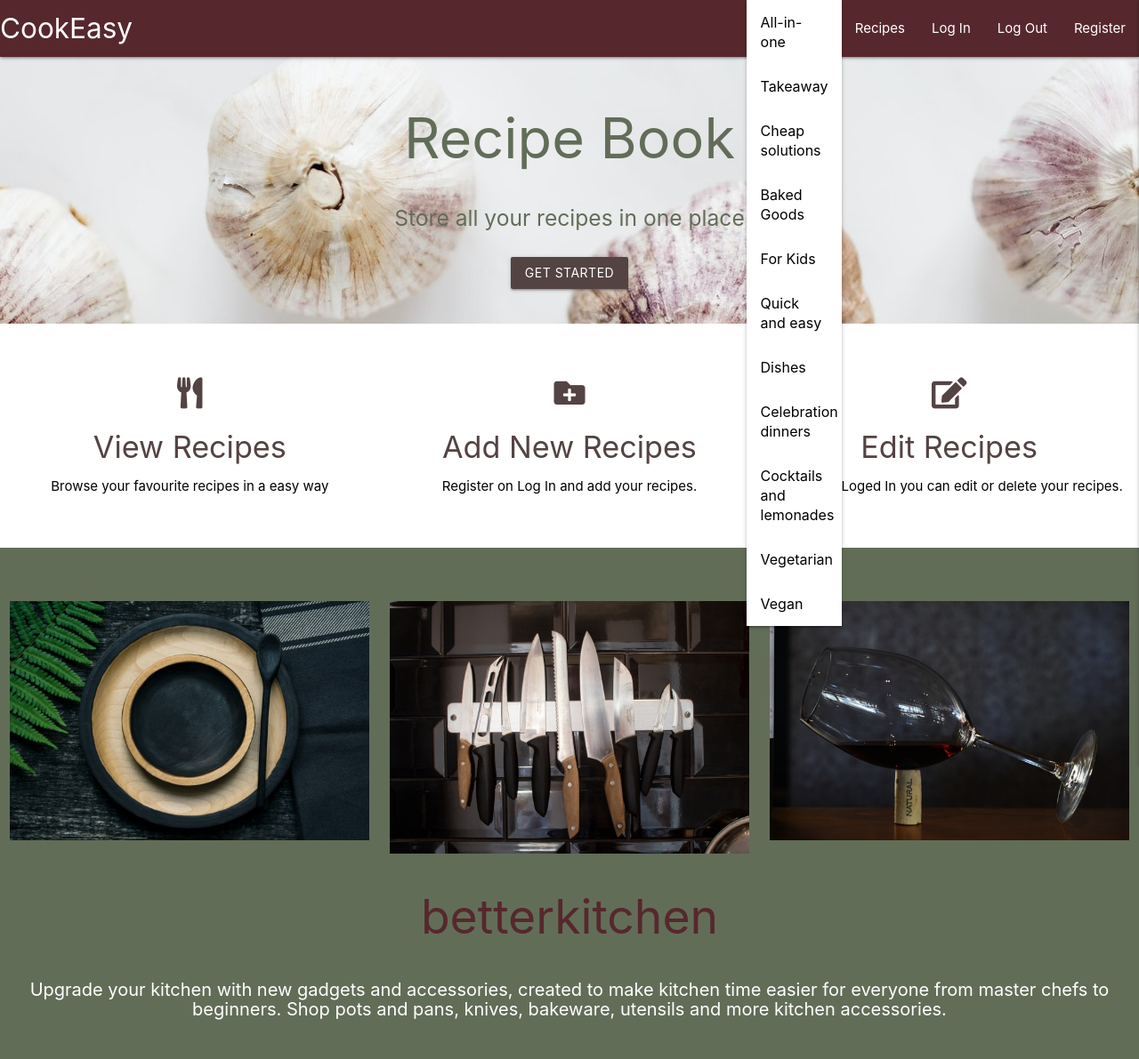
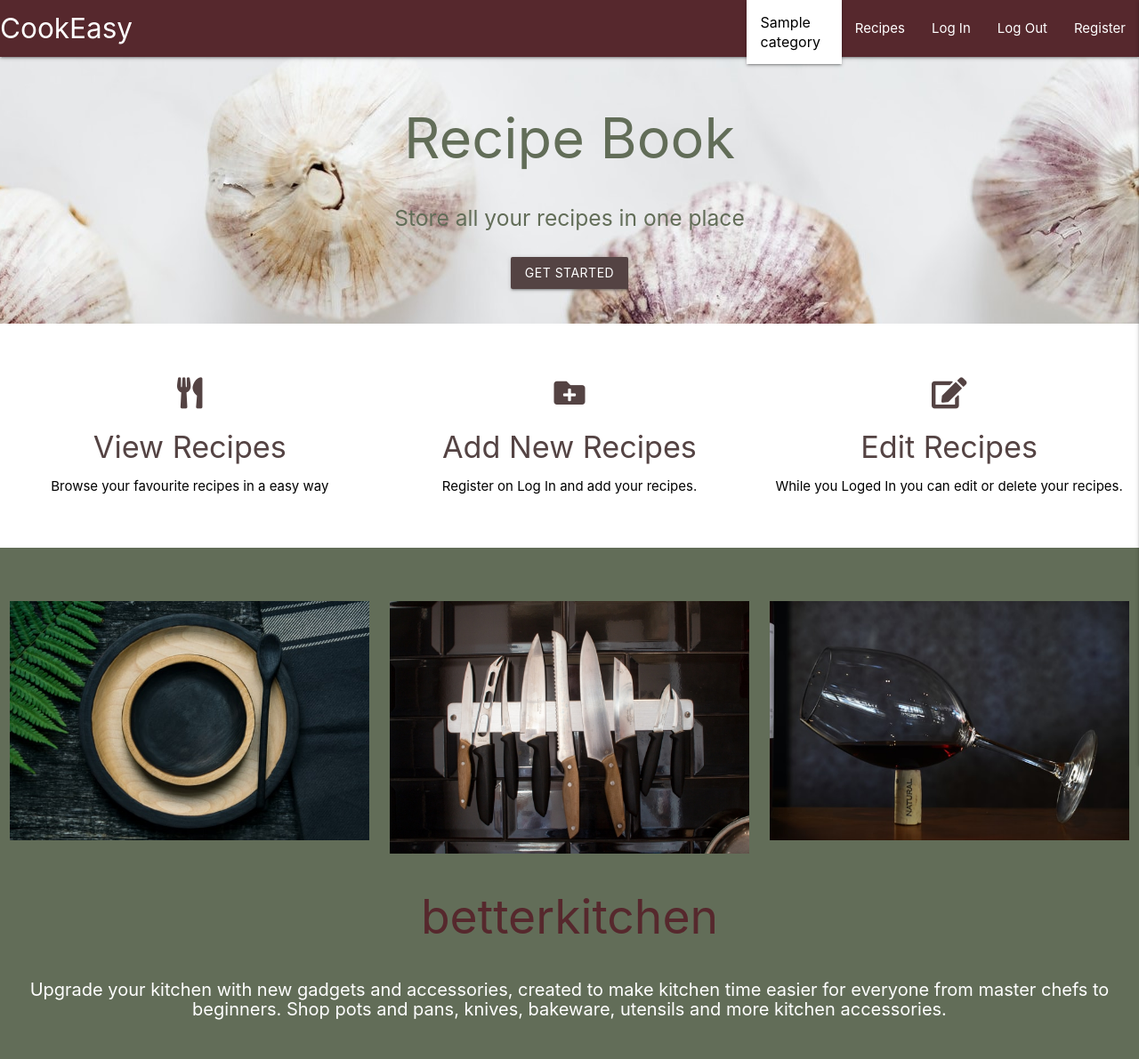
Before and after one commit to ErnestaMajute/MS3, a Flask app: page / in a window 1280 px wide, after a click on "Categories". Shown: the whole page at 89% size. Run offline with Flask 2, Linux system fonts and the light colour scheme; a database or web service that is not in the repository returns one stand-in record (values such as "Sample title"); some libraries are stand-ins or nearby versions.

Commit message:
Functionality added to navbar dropdown categories section

```diff
--- a/app.py
+++ b/app.py
@@ -23,11 +23,13 @@ mongo = PyMongo(app)
 @app.route("/")
 @app.route("/index")
 def index():
-    return render_template("index.html")
+    categories = list(mongo.db.categories.find())
+    return render_template("index.html", categories=categories)
 
 
 @app.route("/login", methods=["GET", "POST"])
 def login():
+    categories = list(mongo.db.categories.find())
     if request.method == "POST":
         current_user = mongo.db.users.find_one(
             {"username": request.form.get("username").lower()})
@@ -44,11 +46,12 @@ def login():
         else:
             return redirect(url_for("login"))
 
-    return render_template("login.html")
+    return render_template("login.html",  categories=categories)
 
 
 @app.route("/register", methods=["GET", "POST"])
 def register():
+    categories = list(mongo.db.categories.find())
     if request.method == "POST":
         current_user = mongo.db.users.find_one(
             {"username": request.form.get("username").lower()})
@@ -69,7 +72,7 @@ def register():
         session["user"] = request.form.get("username").lower()
         flash("Registration Completed")
         return redirect(url_for("profile", username=session["user"]))
-    return render_template("register.html")
+    return render_template("register.html", categories=categories)
 
 
 @app.route("/profile/<username>", methods=["GET", "POST"])
@@ -85,8 +88,10 @@ def profile(username):
 
 @app.route("/get_all_recipes")
 def get_all_recipes():
+    categories = list(mongo.db.categories.find())
     recipes = list(mongo.db.recipes.find())
-    return render_template("recipes.html", recipes=recipes)
+    return render_template(
+        "recipes.html", recipes=recipes, categories=categories)
 
 
 @app.route("/search", methods=["GET", "POST"])
--- a/templates/base.html
+++ b/templates/base.html
@@ -25,19 +25,12 @@
                 <a href="#" data-target="mobile-demo" class="sidenav-trigger right"><i class="fas fa-user dark"></i></a>
                 <ul class="right hide-on-med-and-down">
                     <li><a class="dropdown-trigger" href="#!" data-target="dropdown1">Categories</a></li>
-                        <ul id="dropdown1" class="dropdown-content">
-                            <li><a href="#!" class="black-text">All-in-one </a></li>
-                            <li><a href="#!" class="black-text">Takeaway</a></li>
-                            <li><a href="#!" class="black-text">Cheap solutions</a></li>
-                            <li><a href="#!" class="black-text">Baked Goods</a></li>
-                            <li><a href="#!" class="black-text">For Kids</a></li>
-                            <li><a href="#!" class="black-text">Quick and easy</a></li>
-                            <li><a href="#!" class="black-text">Dishes</a></li>
-                            <li><a href="#!" class="black-text">Celebration dinners</a></li>
-                            <li><a href="#!" class="black-text">Cocktails and lemonades</a></li>
-                            <li><a href="#!" class="black-text">Vegetarian</a></li>
-                            <li><a href="#!" class="black-text">Vegan</a></li>
-                        </ul>
+                    <ul id="dropdown1" class="dropdown-content">
+                        {% for category in categories %}
+                            <li><a href="{{ url_for('get_all_recipes') }}?category={{category.category_name}}"
+                                    class="black-text">{{ category.category_name }}</a></li>
+                        {% endfor %}
+                    </ul>
                     <li><a href="{{ url_for('get_all_recipes') }}">Recipes</a></li>
                     <li><a href="{{ url_for('login') }}">Log In</a></li>
                     <li><a href="#">Log Out</a></li>
@@ -51,19 +44,12 @@
         <!-- mobile sidenavbar -->
         <ul class="sidenav" id="mobile-demo">
             <li><a class="dropdown-trigger" href="#!" data-target="dropdown2">Categories</a></li>
-                <ul id="dropdown2" class="dropdown-content">
-                    <li><a href="#!" class="black-text">All-in-one </a></li>
-                    <li><a href="#!" class="black-text">Takeaway</a></li>
-                    <li><a href="#!" class="black-text">Cheap solutions</a></li>
-                    <li><a href="#!" class="black-text">Baked Goods</a></li>
-                    <li><a href="#!" class="black-text">For Kids</a></li>
-                    <li><a href="#!" class="black-text">Quick and easy</a></li>
-                    <li><a href="#!" class="black-text">Dishes</a></li>
-                    <li><a href="#!" class="black-text">Celebration dinners</a></li>
-                    <li><a href="#!" class="black-text">Cocktails and lemonades</a></li>
-                    <li><a href="#!" class="black-text">Vegetarian</a></li>
-                    <li><a href="#!" class="black-text">Vegan</a></li>
-                </ul>
+            <ul id="dropdown2" class="dropdown-content">
+                {% for category in categories %}
+                    <li><a href="{{ url_for('get_all_recipes') }}?category={{category.category_name}}"
+                                class="black-text">{{ category.category_name }}</a></li>
+                {% endfor %}
+            </ul>
             <li><a href="{{ url_for('get_all_recipes') }}">Recipes</a></li>
             <li><a href="{{ url_for('login') }}">Log In</a></li>
             <li><a href="#">Log Out</a></li>
```
